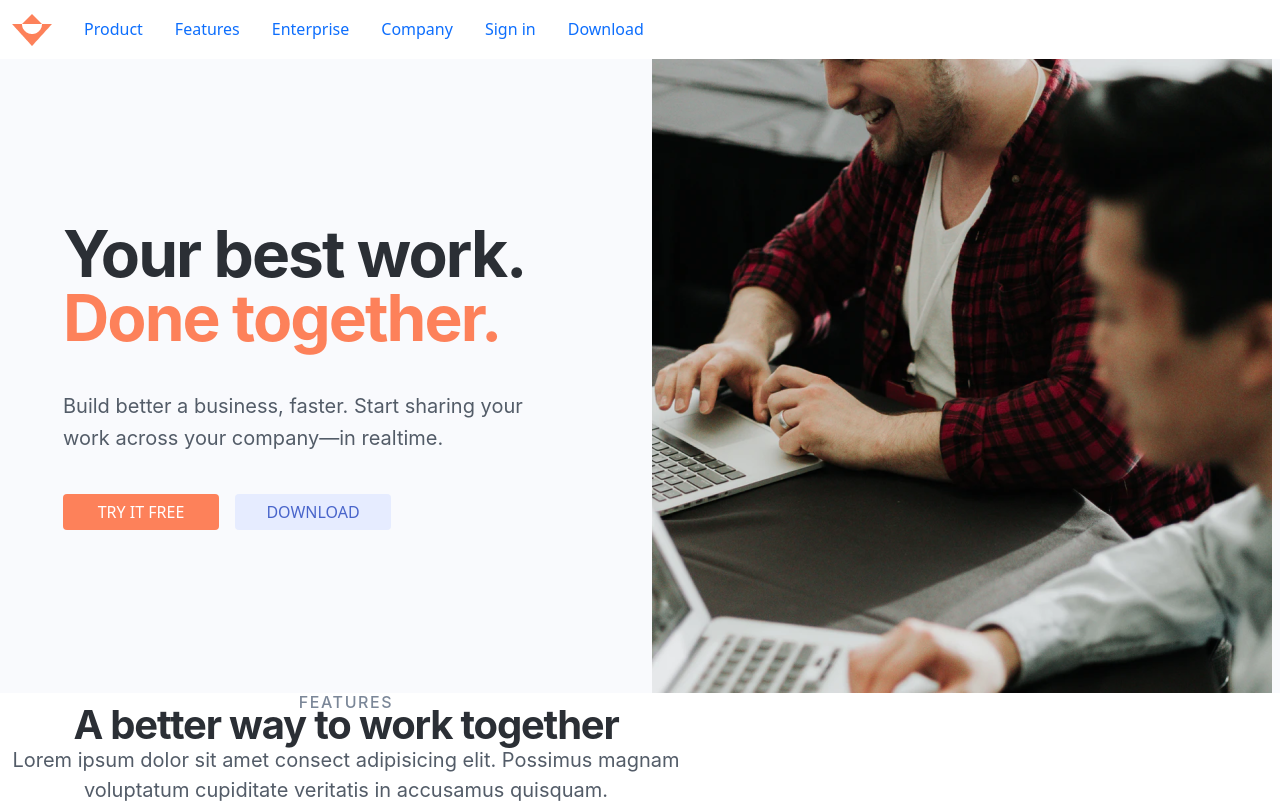
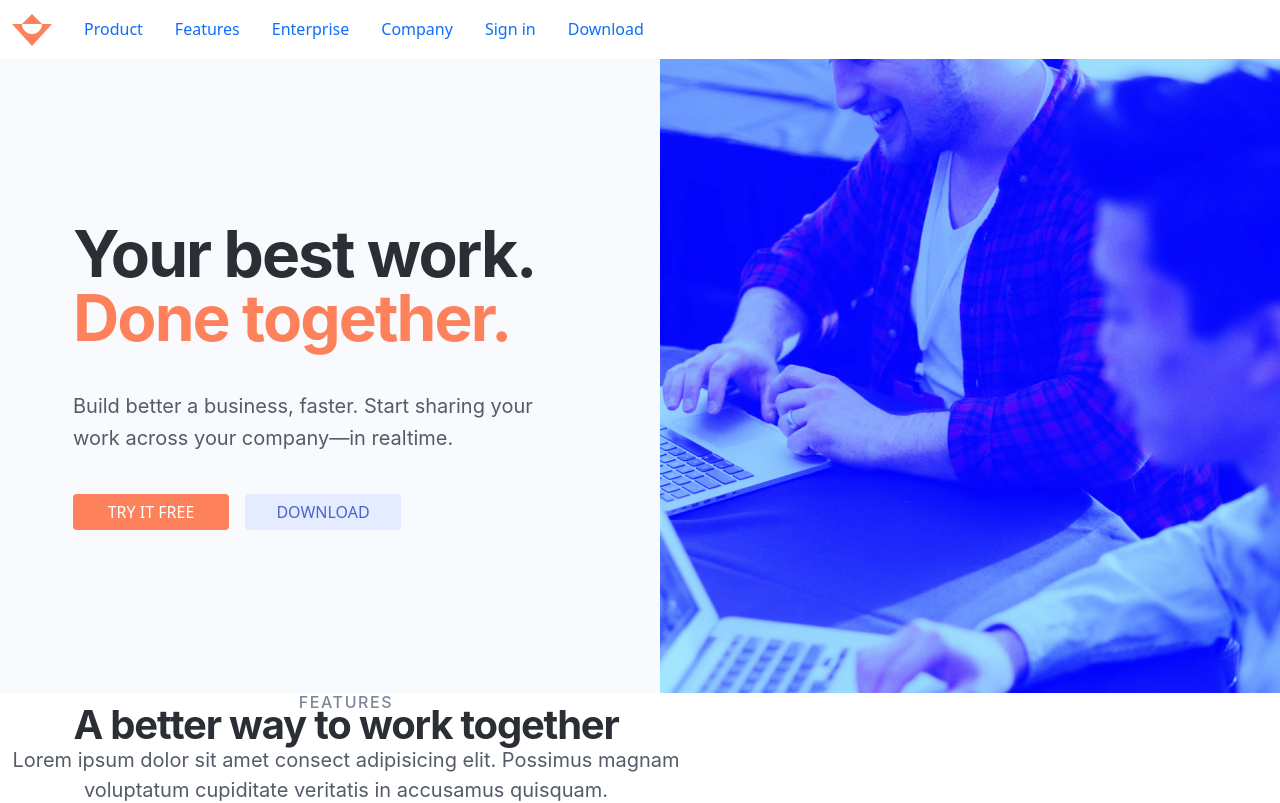
Before and after one commit to cf7/ionic-coding-challenge, a Next.js app: page / in a window 1280 px wide. Shown: the top 803 px of the page. Built offline with nearby package versions, Linux system fonts and the light colour scheme.

Commit message:
header image mix blend mode

```diff
--- a/pages/scss/app.scss
+++ b/pages/scss/app.scss
@@ -12,7 +12,8 @@ div.header {
   // display: inline-flex;
   // flex-wrap: nowrap;
   background: #F9FAFD;
-  mix-blend-mode: normal;
+  // mix-blend-mode: normal;
+  padding: 0px;
   .header-copy {
     display: flex;
     // position: relative;
@@ -106,11 +107,17 @@ div.header {
   }
   }
   .header-image {
-    position: relative;
-    width: 620px;
-    height: 634px;
+    // position: relative;
+    padding: 0px;
+    max-width: 620px;
+    max-height: 634px;
     left: 0px;
     top: 0px;
+    background-color: #5A7EFD;
+    img {
+      padding: 0px;
+      mix-blend-mode: overlay;
+    }
   }
 }
 
```
